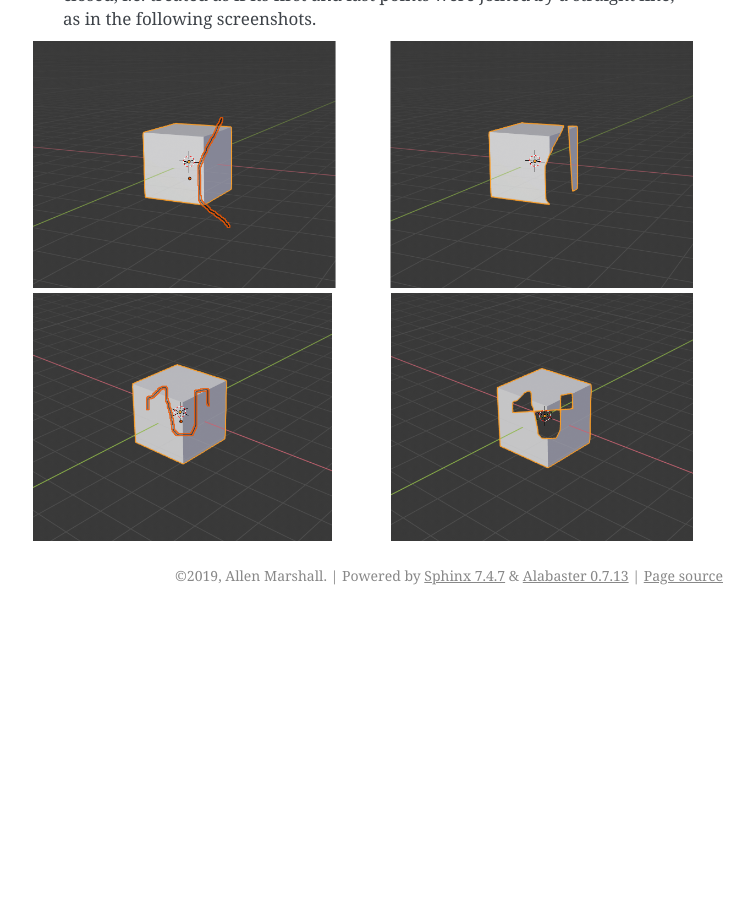
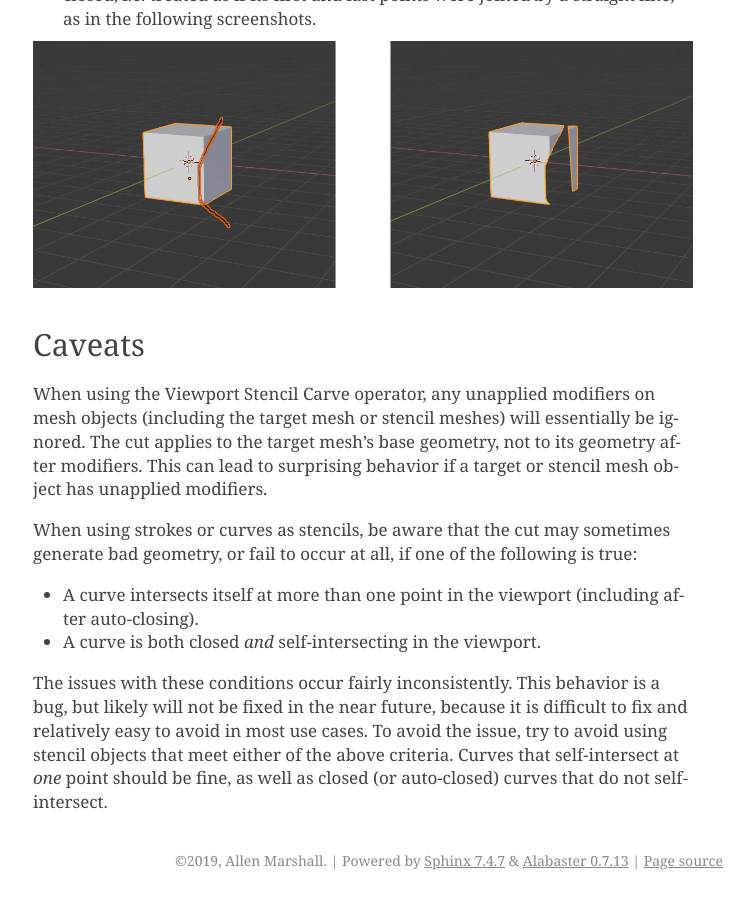
Before and after one commit to allen-marshall/blender-view-carve, a Sphinx documentation site: the page built from docs/usage.rst, in a window 1280 px wide and 900 px high, scrolled down 2446 px. Shown: the whole window, without its empty margins (387-1141 px from the left). Built offline with Sphinx 7.4.7, drawn with Linux system fonts in a browser that asks for light colours; before the commit the page ends 3061 px from its top, so only the background shows below that.

Commit message:
Added some caveats to usage documentation.

```diff
--- a/docs/usage.rst
+++ b/docs/usage.rst
@@ -66,4 +66,20 @@ When using Grease Pencil or Curve objects as stencils, there are a few things to
 
 .. image:: _static/screenshots/auto_close_example_1.png
 
-.. image:: _static/screenshots/auto_close_example_2.png
+Caveats
+-------
+
+When using the Viewport Stencil Carve operator, any unapplied modifiers on mesh objects (including the target mesh or
+stencil meshes) will essentially be ignored. The cut applies to the target mesh's base geometry, not to its geometry
+after modifiers. This can lead to surprising behavior if a target or stencil mesh object has unapplied modifiers.
+
+When using strokes or curves as stencils, be aware that the cut may sometimes generate bad geometry, or fail to occur at
+all, if one of the following is true:
+
+- A curve intersects itself at more than one point in the viewport (including after auto-closing).
+- A curve is both closed *and* self-intersecting in the viewport.
+
+The issues with these conditions occur fairly inconsistently. This behavior is a bug, but likely will not be fixed in
+the near future, because it is difficult to fix and relatively easy to avoid in most use cases. To avoid the issue, try
+to avoid using stencil objects that meet either of the above criteria. Curves that self-intersect at *one* point should
+be fine, as well as closed (or auto-closed) curves that do not self-intersect.
```
Also changed, not shown: docs/_static/screenshots/auto_close_example_2.png (deleted).
